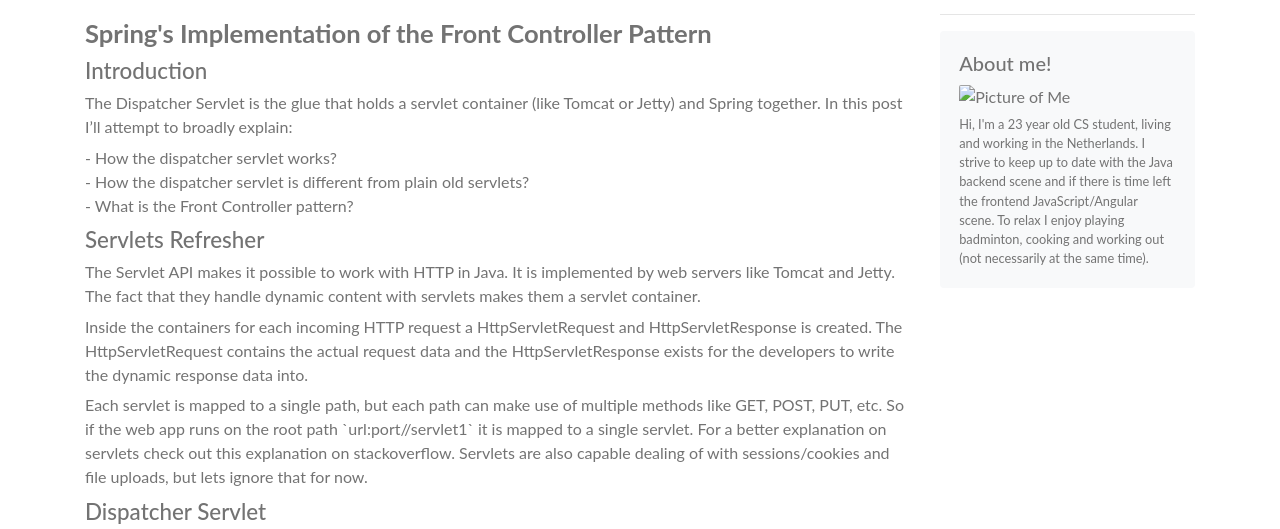
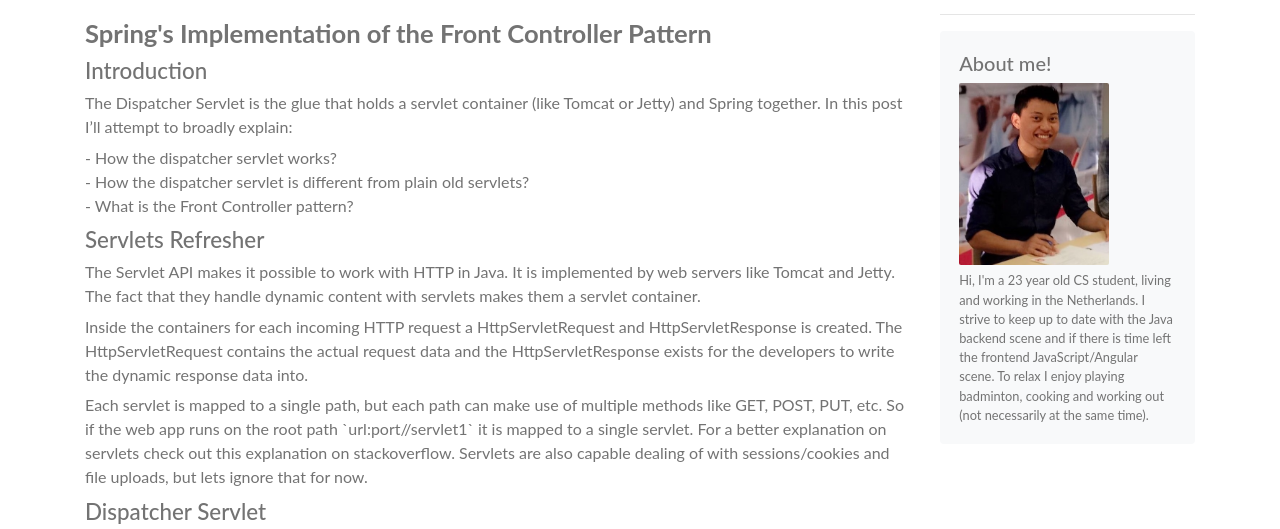
Before and after one commit to yoshuaNahar/personal-blog, a plain HTML site: page docs/index.html in a window 1280 px wide. Shown: the part 236-765 px from the top of the page. Drawn offline with nearby package versions, Linux system fonts and the light colour scheme; the site is published under a folder, as on GitHub Pages, so addresses that start at the root find nothing.

Commit message:
fix img absolute path

```diff
--- a/docs/index.html
+++ b/docs/index.html
@@ -175,7 +175,7 @@ protected void doPost(HttpServletRequest req, HttpServletResponse resp) throws S
                    hidden-xs">
         <section id="about" class="mb-3 bg-light rounded">
           <h5>About me!</h5>
-          <img id="about_picture" src="/img/about-me.jpg"
+          <img id="about_picture" src="img/about-me.jpg"
                alt="Picture of Me"/>
           <p>Hi, I'm a <span id="age">age</span> year old CS student, living and working in the Netherlands.
             I strive to keep up to date with the Java backend scene and if there is time left the frontend JavaScript/Angular scene.
```
Also changed, not shown: templates/index.html (+2 -1 lines), 1 other file.
